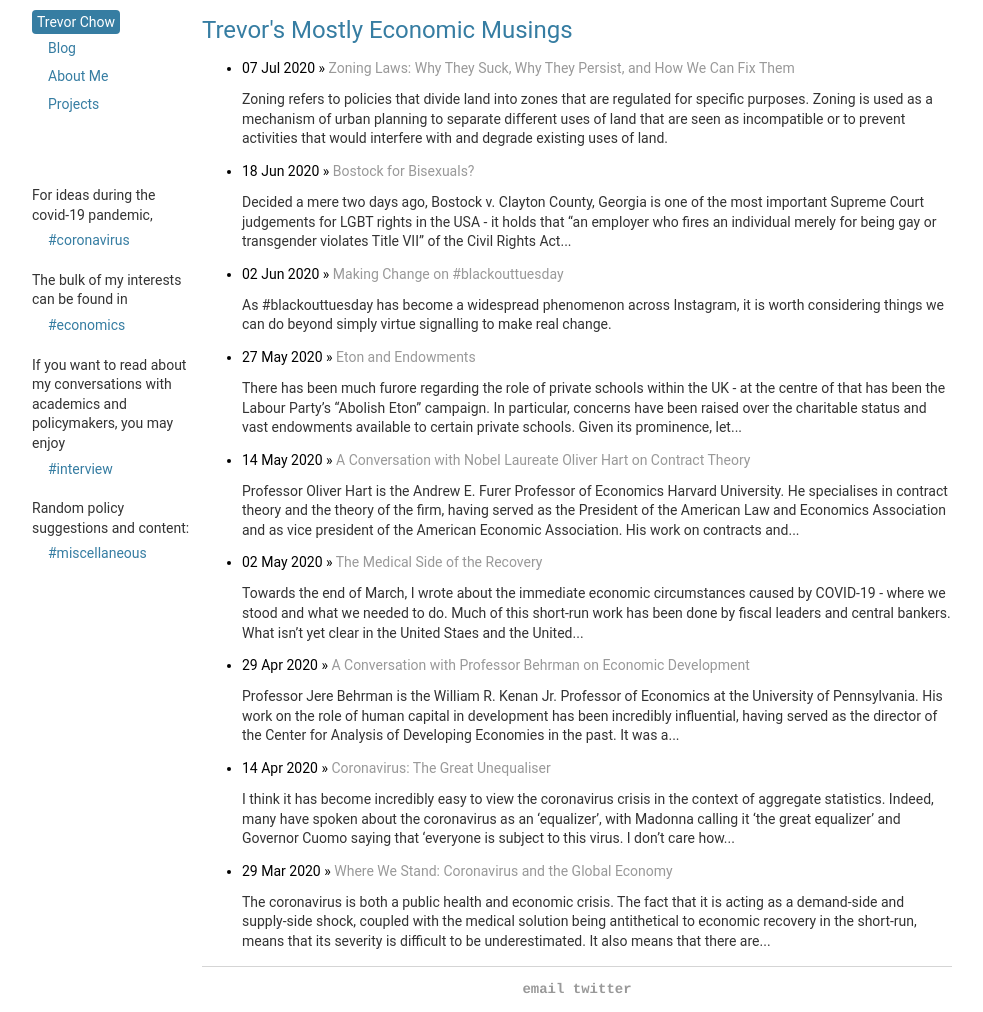
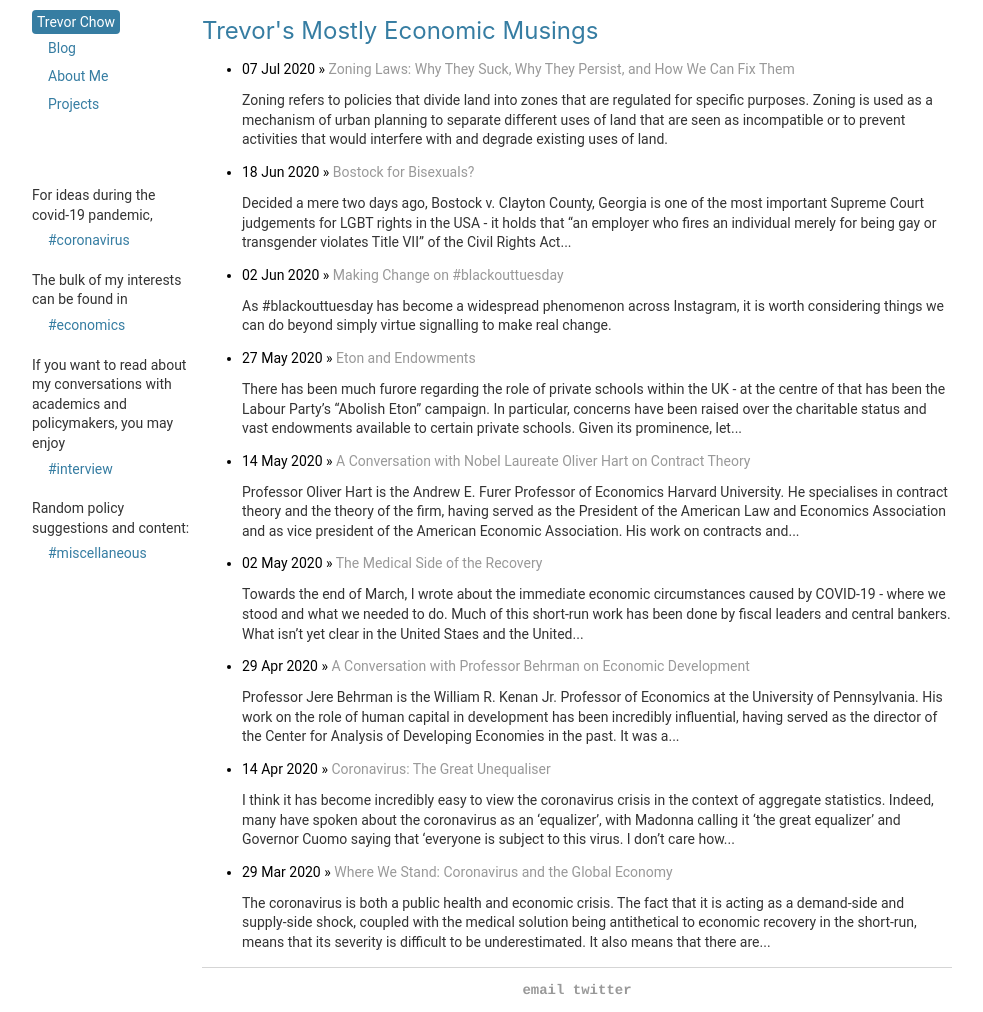
Before and after one commit to tmychow/tmychow.github.io, a Jekyll site: the page built from index.html, in a window 1280 px wide and 1012 px high. Shown: the whole window, without its empty margins (28-1011 px from the left). Built offline with Jekyll 4.4.1, drawn with Linux system fonts in a browser that asks for light colours.

Commit message:
Update main.css

```diff
--- a/css/main.css
+++ b/css/main.css
@@ -27,9 +27,12 @@
     text-align: center;
     border-radius: 4px;
 }
+.sidenav .p {
+    font-size:11px;
+}
 h1 {
     font-size: 24px;
-    font-family: Roboto, Montserrat, Arial, monospace;
+    font-family: 'Inter', -apple-system, BlinkMacSystemFont, 'Segoe UI', Roboto, Montserrat, Arial, monospace;
     font-weight: normal;
     color: #367DA2;
 }
```
